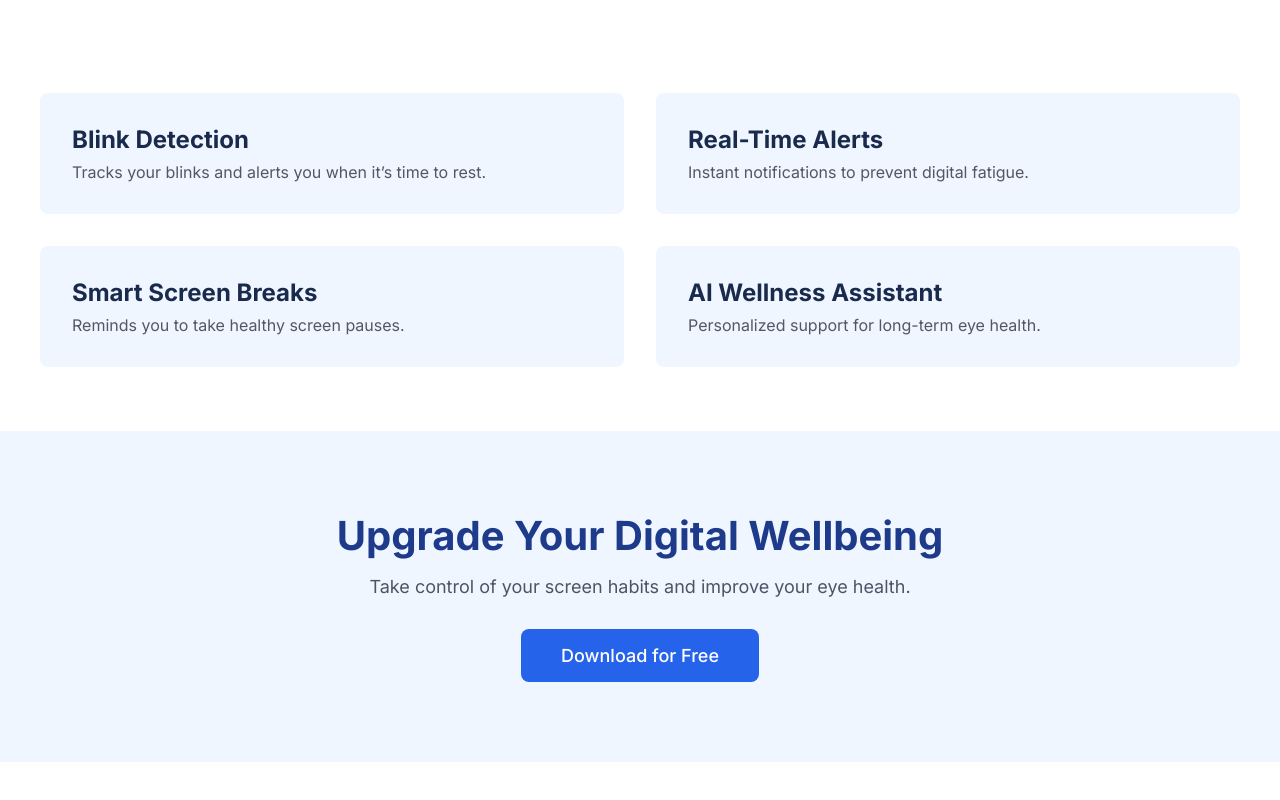
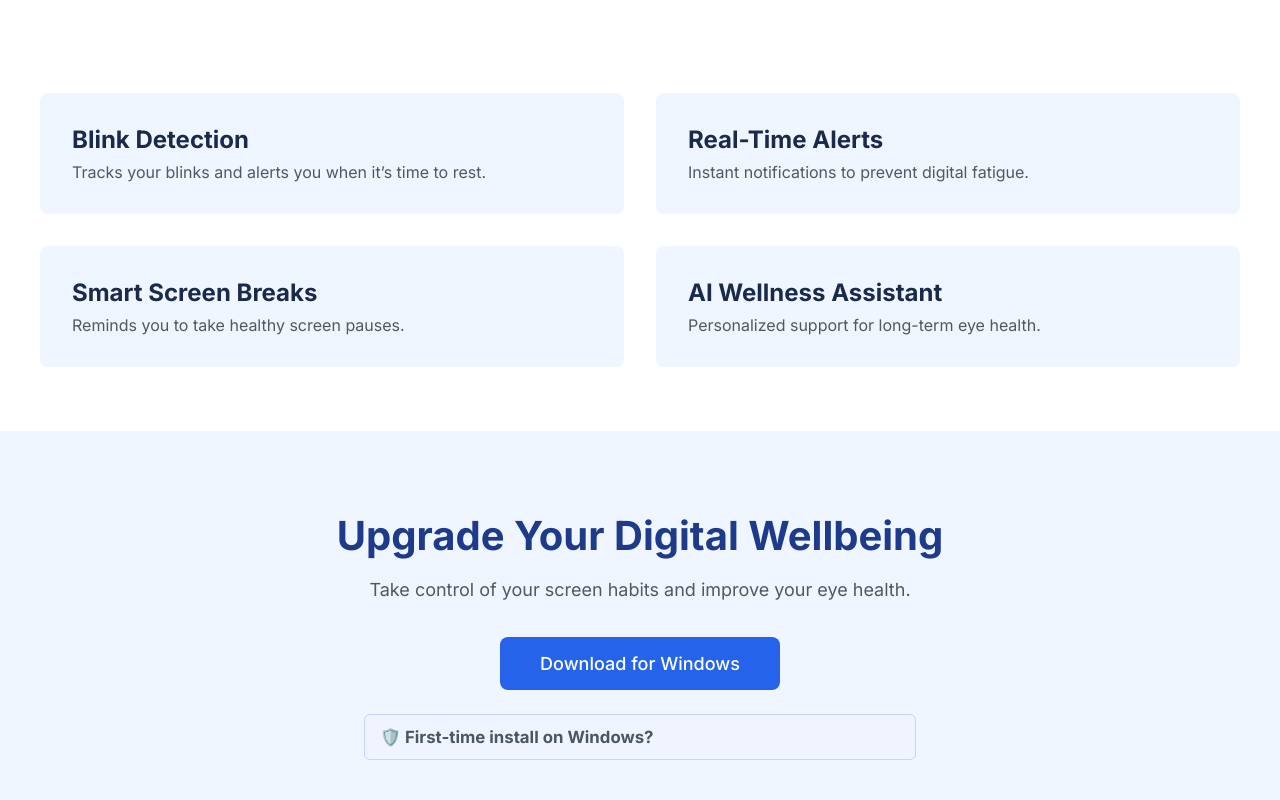
Before and after one commit to Surya-Narayan-B/drishti-ai-website, an Astro site: page / in a window 1280 px wide. Shown: the part 960-1760 px from the top of the page. Before the commit the page ends 1722 px from the top, so only its background shows below. Built offline with nearby package versions, Linux system fonts and the light colour scheme; Astro itself is replaced by a stand-in of ours.

Commit message:
Implement final details widget for download notice

```diff
--- a/src/components/Footer.astro
+++ b/src/components/Footer.astro
@@ -1,22 +1,35 @@
 <footer class="final-cta scroll-animate">
   <h2>Upgrade Your Digital Wellbeing</h2>
   <p>Take control of your screen habits and improve your eye health.</p>
-  <a href="#" class="cta-button">Download for Free</a>
+
+  <div class="download-section">
+    <a href="https://github.com/Surya-Narayan-B/drishti-ai-backend/releases/download/v1.0.0/DrishtiAI.exe" class="cta-button">
+      Download for Windows
+    </a>
+
+    <!-- The <details> element, ready for your new styles -->
+    <details class="security-details">
+      <summary>🛡️ First-time install on Windows?</summary>
+      <div class="details-content">
+        <p>Windows shows a standard safety check for new apps. It's safe! Just click <strong>“More info” → “Run anyway”</strong> to start.</p>
+      </div>
+    </details>
+
+  </div>
 </footer>
+
 <style>
   .final-cta {
     text-align: center;
     padding: 5rem 2rem;
     background-color: var(--light-blue-bg);
+    background-image: none; /* Removes the giant unwanted background shape */
   }
-  h2 {
-    font-size: 2.5rem;
-    margin-bottom: 1rem;
-  }
-  p {
-    font-size: 1.125rem;
-    margin-bottom: 2rem;
-  }
+  .final-cta::before, .final-cta::after { display: none; } /* Extra safety */
+
+  h2 { font-size: 2.5rem; margin-bottom: 1rem; }
+  .final-cta p { font-size: 1.125rem; margin-bottom: 2rem; color: #556; line-height: 1.6; }
+
   .cta-button {
     display: inline-block;
     background-color: var(--primary-blue);
@@ -28,8 +41,46 @@
     font-size: 1.125rem;
     transition: transform 0.3s ease, box-shadow 0.3s ease;
   }
-  .cta-button:hover {
-    transform: scale(1.05);
-    box-shadow: 0 8px 25px rgba(37, 99, 235, 0.25);
+  .cta-button:hover { transform: scale(1.05); box-shadow: 0 8px 25px rgba(37, 99, 235, 0.25); }
+
+  /* --- YOUR SUGGESTED STYLES, APPLIED --- */
+  .security-details {
+    max-width: 550px;
+    margin: 1.5rem auto 0;
+    background: #f0f4ff;
+    padding: 0; /* Padding will be on summary/content */
+    border: 1px solid #c2d4ff;
+    border-radius: 6px;
+    text-align: left;
+  }
+
+  .security-details[open] {
+    background: #e8f0ff;
+  }
+
+  summary {
+    font-weight: bold;
+    font-size: 1.05em;
+    padding: 12px 15px;
+    cursor: pointer;
+    outline: none;
+    list-style: none; /* Removes default triangle */
+  }
+  summary::-webkit-details-marker { display: none; }
+
+  .details-content p {
+    font-size: 1em;
+    color: #333;
+    padding: 0 15px 15px;
+    margin: 0;
+    border-top: 1px solid #c2d4ff;
+    padding-top: 15px;
+  }
+
+  /* Hides the download section on mobile */
+  @media (max-width: 768px) {
+    .download-section {
+      display: none;
+    }
   }
 </style>
```
